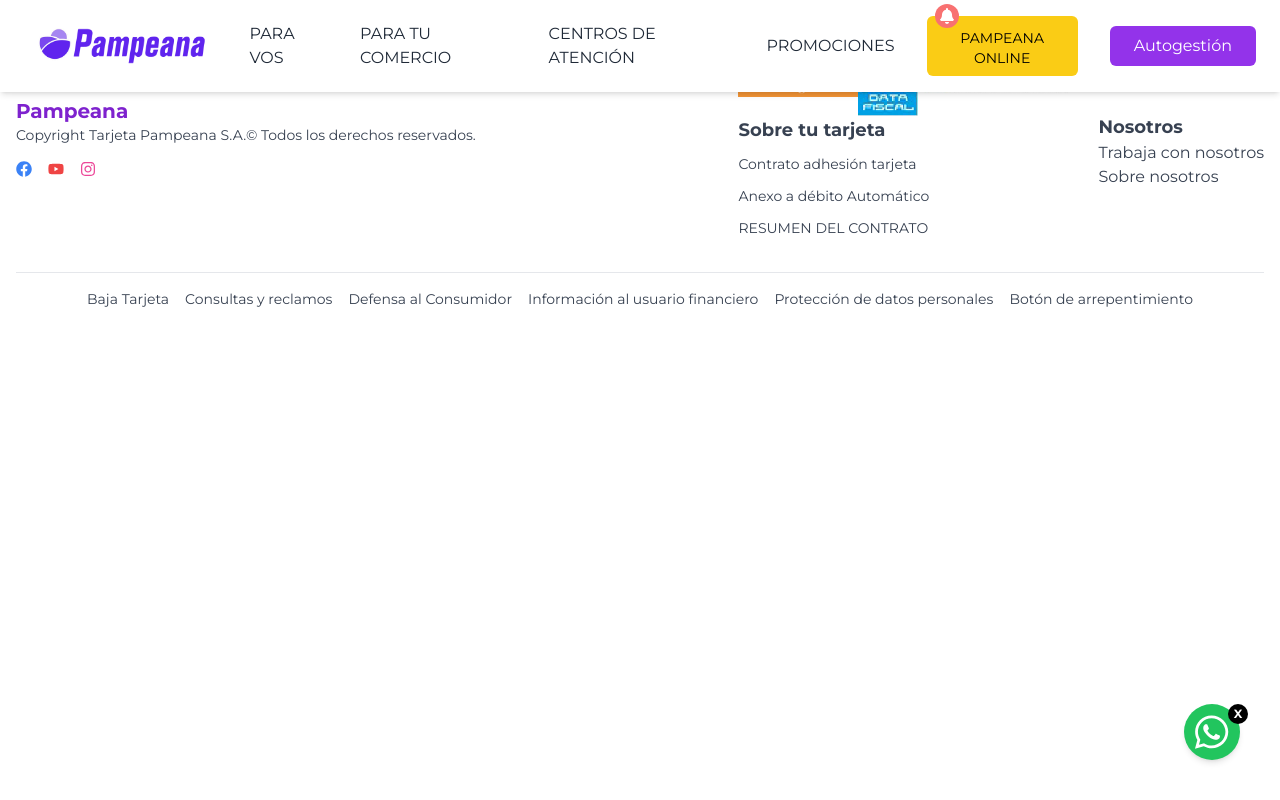
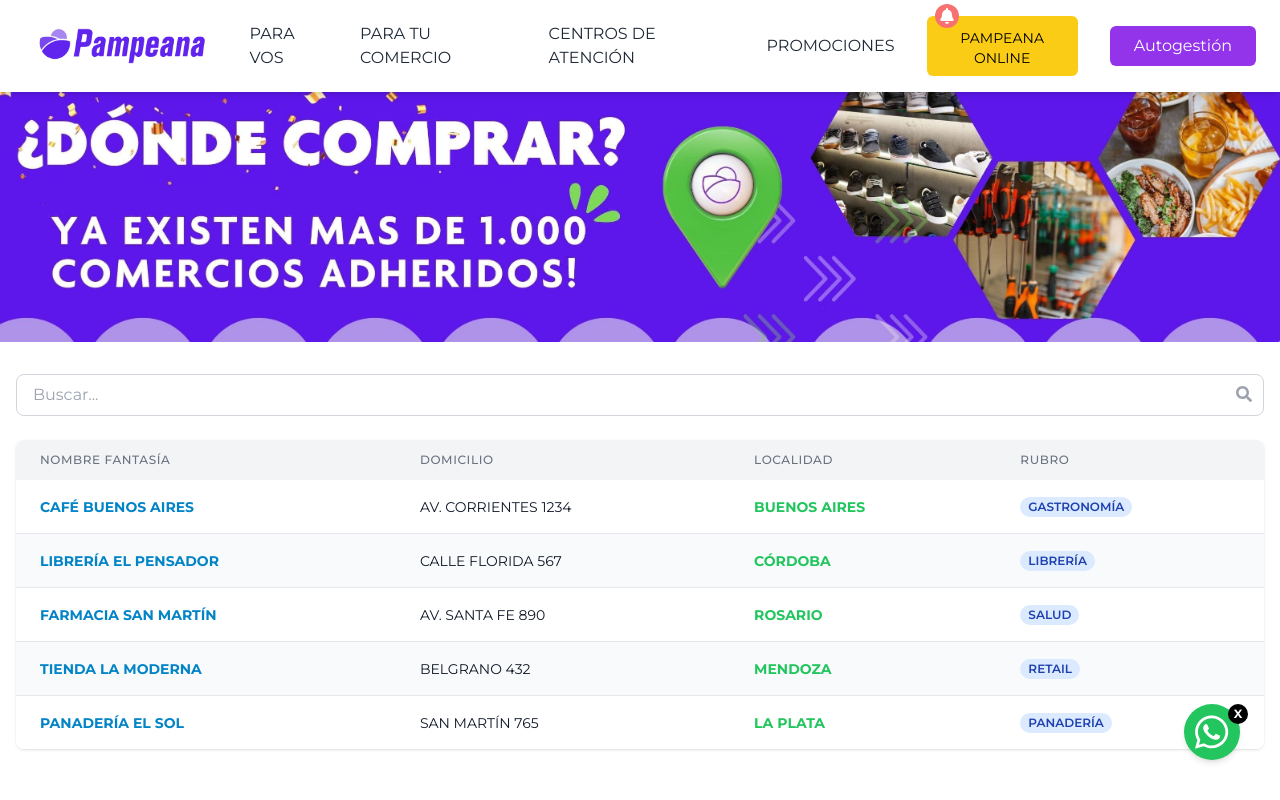
Before and after one commit to Axel-lis/tarjetapampeana-react, a React (Vite) app: page /donde-comprar in a window 1280 px wide. Shown: the top 800 px of the page. Built offline with nearby package versions, Linux system fonts and the light colour scheme.

Commit message:
seccion donde comprar mockup

```diff
--- a/src/App.jsx
+++ b/src/App.jsx
@@ -13,6 +13,7 @@ import AdherirComercio from './components/Forms/AdherirComercio';
 import SolicitarPrestamo from './components/Forms/SolicitarPrestamo';
 import WhatsAppWidget from './components/Common/WhatsAppWidget';
 import Nosotros from './components/Nosotros/Nosotros';
+import DondeComprar from './components/DondeComprar/DondeComprar';
 import Footer from './components/Common/Footer';
 function App() {
   return (
@@ -24,6 +25,7 @@ function App() {
           <Route path="/" element={<PaginaPrincipal />} />
           <Route path="/para-vos" element={<ParaVos />} />
           <Route path="/para-tu-comercio" element={<ParaTuComercio />} />
+          <Route path="/donde-comprar" element={<DondeComprar />} />
           <Route path="/centros-atencion" element={<CentrosAtencion />} />
           <Route path="/promociones" element={<Promociones />} />
           <Route path="/form-adherir-comercio" element={<AdherirComercio />} />
--- a/src/components/Common/Navbar.jsx
+++ b/src/components/Common/Navbar.jsx
@@ -67,7 +67,7 @@ const Navbar = () => {
                     <Link to="/para-vos" className="hover:text-orange-300">
                       Para Vos
                     </Link>
-                    <Link to="/pampacash" className="hover:text-orange-300">
+                    <Link to="/form-solicitud-credito" className="hover:text-orange-300">
                       PampaCash
                     </Link>
                     <Link to="/donde-comprar" className="hover:text-orange-300">
--- /dev/null
+++ b/src/components/DondeComprar/DondeComprar.jsx
@@ -0,0 +1,14 @@
+import banner from '../../assets/banners/DondeComprar/DondeComprar.jpg';
+import DynamicTable from './DynamicTable';
+const DondeComprar = () => {
+  return (
+    <div className="py-20">
+      <div className="banner">
+        <img src={banner} alt="banner" />
+      </div>
+      <DynamicTable />
+    </div>
+  );
+};
+
+export default DondeComprar;
--- /dev/null
+++ b/src/components/DondeComprar/DynamicTable.jsx
@@ -0,0 +1,159 @@
+import { useState, useEffect } from 'react';
+import { debounce } from 'lodash';
+import { FaSearch } from 'react-icons/fa';
+
+const DynamicTable = () => {
+  const [data, setData] = useState([]);
+  const [filteredData, setFilteredData] = useState([]);
+  const [searchTerm, setSearchTerm] = useState('');
+  const [loading, setLoading] = useState(true);
+  const [error, setError] = useState(null);
+
+  const mockData = [
+    {
+      id: 1,
+      nombreFantasia: 'Café Buenos Aires',
+      domicilio: 'Av. Corrientes 1234',
+      localidad: 'Buenos Aires',
+      rubro: 'Gastronomía',
+    },
+    {
+      id: 2,
+      nombreFantasia: 'Librería El Pensador',
+      domicilio: 'Calle Florida 567',
+      localidad: 'Córdoba',
+      rubro: 'Librería',
+    },
+    {
+      id: 3,
+      nombreFantasia: 'Farmacia San Martín',
+      domicilio: 'Av. Santa Fe 890',
+      localidad: 'Rosario',
+      rubro: 'Salud',
+    },
+    {
+      id: 4,
+      nombreFantasia: 'Tienda La Moderna',
+      domicilio: 'Belgrano 432',
+      localidad: 'Mendoza',
+      rubro: 'Retail',
+    },
+    {
+      id: 5,
+      nombreFantasia: 'Panadería El Sol',
+      domicilio: 'San Martín 765',
+      localidad: 'La Plata',
+      rubro: 'Panadería',
+    },
+  ];
+
+  useEffect(() => {
+    const fetchData = async () => {
+      try {
+        // Simulate API call
+        await new Promise((resolve) => setTimeout(resolve, 1000));
+        setData(mockData);
+        setFilteredData(mockData);
+        setLoading(false);
+      } catch (err) {
+        setError('Error al cargar los datos');
+        setLoading(false);
+      }
+    };
+
+    fetchData();
+  }, []);
+
+  const handleSearch = debounce((searchValue) => {
+    const filtered = data.filter((item) =>
+      Object.values(item).some((val) => val.toString().toLowerCase().includes(searchValue.toLowerCase())),
+    );
+    setFilteredData(filtered);
+  }, 300);
+
+  const handleSearchChange = (e) => {
+    const value = e.target.value;
+    setSearchTerm(value);
+    handleSearch(value);
+  };
+
+  if (loading) {
+    return (
+      <div className="flex justify-center items-center min-h-screen">
+        <div className="animate-spin rounded-full h-12 w-12 border-t-2 border-b-2 border-blue-500"></div>
+      </div>
+    );
+  }
+
+  if (error) {
+    return (
+      <div className="flex justify-center items-center min-h-screen">
+        <div className="text-red-500 text-xl">{error}</div>
+      </div>
+    );
+  }
+
+  return (
+    <div className="container mx-auto px-4 py-8">
+      <div className="mb-6 relative">
+        <div className="relative">
+          <input
+            type="text"
+            placeholder="Buscar..."
+            value={searchTerm}
+            onChange={handleSearchChange}
+            className="w-full px-4 py-2 pr-10 rounded-lg border border-gray-300 focus:outline-none focus:ring-2 focus:ring-blue-500 focus:border-transparent"
+          />
+          <FaSearch className="absolute right-3 top-3 text-gray-400" />
+        </div>
+      </div>
+
+      <div className="overflow-x-auto bg-white rounded-lg shadow">
+        <table className="min-w-full table-auto">
+          <thead>
+            <tr className="bg-gray-100">
+              <th className="px-6 py-3 text-left text-xs font-medium text-gray-500 uppercase tracking-wider">
+                Nombre Fantasía
+              </th>
+              <th className="px-6 py-3 text-left text-xs font-medium text-gray-500 uppercase tracking-wider">
+                Domicilio
+              </th>
+              <th className="px-6 py-3 text-left text-xs font-medium text-gray-500 uppercase tracking-wider">
+                Localidad
+              </th>
+              <th className="px-6 py-3 text-left text-xs font-medium text-gray-500 uppercase tracking-wider">Rubro</th>
+            </tr>
+          </thead>
+          <tbody className="bg-white divide-y divide-gray-200">
+            {filteredData.map((item, index) => (
+              <tr
+                key={item.id}
+                className={`${
+                  index % 2 === 0 ? 'bg-white' : 'bg-gray-50'
+                } hover:bg-purple-100 transition-colors duration-200`}
+              >
+                <td className="px-6 py-4 whitespace-nowrap text-sm uppercase font-bold text-sky-600">
+                  {item.nombreFantasia}
+                </td>
+                <td className="px-6 py-4 whitespace-nowrap text-sm uppercase text-gray-900">{item.domicilio}</td>
+                <td className="px-6 py-4 whitespace-nowrap text-sm uppercase font-bold text-green-500">
+                  {item.localidad}
+                </td>
+                <td className="px-6 py-4 whitespace-nowrap text-sm uppercase text-gray-900">
+                  <span className="px-2 inline-flex text-xs leading-5 font-semibold rounded-full bg-blue-100 text-blue-800">
+                    {item.rubro}
+                  </span>
+                </td>
+              </tr>
+            ))}
+          </tbody>
+        </table>
+        {filteredData.length === 0 && (
+          <div className="text-center py-4 text-gray-500">No se encontraron resultados</div>
+        )}
+      </div>
+    </div>
+  );
+};
+
+export default DynamicTable;
--- a/src/components/Promociones/DataTable.jsx
+++ b/src/components/Promociones/DataTable.jsx
@@ -25,6 +25,9 @@ const DataTable = () => {
     {
       accessorKey: 'rubro',
       header: 'Rubro',
+      cell: (info) => (
+        <span className="rounded-full bg-blue-100 text-blue-800 px-3 py-1 text-xs font-medium">{info.getValue()}</span>
+      ),
       filterFn: 'rubroFilter',
     },
     {
@@ -41,6 +44,7 @@ const DataTable = () => {
     {
       accessorKey: 'dias',
       header: 'Días',
+      cell: (info) => <span className="uppercase">{info.getValue()}</span>,
     },
     {
       accessorKey: 'hasta',
```
Also changed, not shown: src/assets/banners/dondecomprar/dondeComprar.jpg (added).
